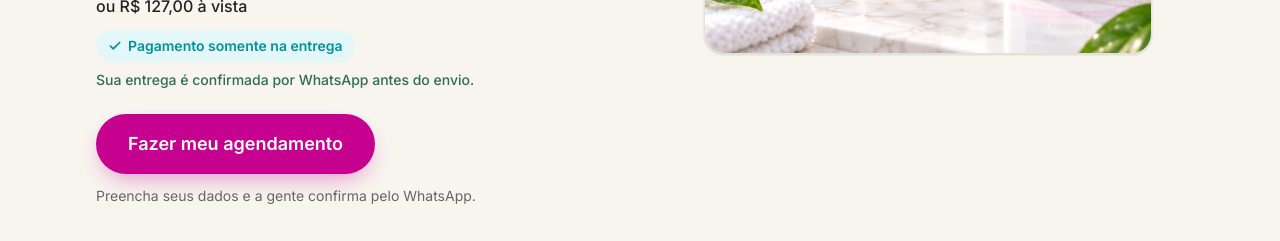
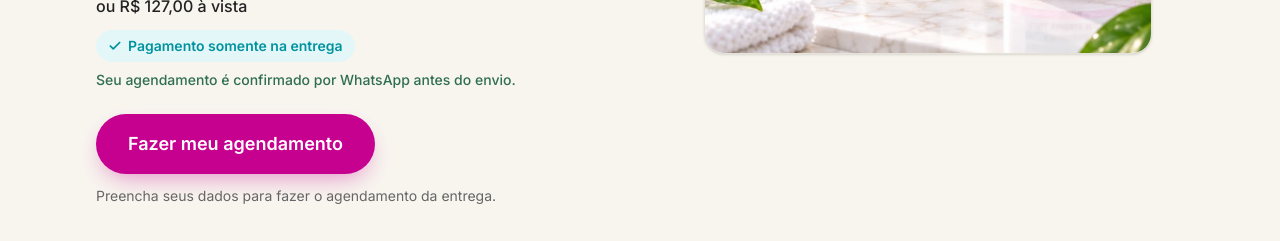
Before and after one commit to eusoudiegofreire/Removedor-de-Cravos-Recarreg-vel, a Next.js app: page /curitiba in a window 1280 px wide. Shown: the part 559-800 px from the top of the page. Built offline with nearby package versions, Linux system fonts and the light colour scheme.

Commit message:
Ajusta copy de agendamento na pagina de Curitiba

```diff
--- a/src/app/curitiba/page.tsx
+++ b/src/app/curitiba/page.tsx
@@ -25,7 +25,7 @@ import {
 
 const title = `${PRODUCT_NAME_CURITIBA} em Curitiba`;
 const description =
-  "Solicite a entrega do Clareador de Manchas em Curitiba. Pagamento somente na entrega. Confirmamos seus dados pelo WhatsApp antes do envio.";
+  "Faça o agendamento do Clareador de Manchas em Curitiba. Pagamento somente na entrega. Confirmamos seus dados pelo WhatsApp antes do envio.";
 
 export const metadata: Metadata = {
   title,
@@ -89,11 +89,11 @@ export default function CuritibaPage() {
             bullets={[]}
             priceNote={heroPriceNoteCuritiba}
             installments={pricingCuritiba}
-            trustLine="Sua entrega é confirmada por WhatsApp antes do envio."
+            trustLine="Seu agendamento é confirmado por WhatsApp antes do envio."
             ctaLabel={ctaLabelsCuritiba.hero}
             ctaLink={`#${FORM_ANCHOR}`}
             ctaVariant="secondary"
-            paymentNote="Preencha seus dados e a gente confirma pelo WhatsApp."
+            paymentNote="Preencha seus dados para fazer o agendamento da entrega."
           />
 
           <Resultados
@@ -114,7 +114,7 @@ export default function CuritibaPage() {
             title="Como funciona a entrega em Curitiba"
             steps={[
               {
-                title: "Solicite seu agendamento",
+                title: "Faça seu agendamento",
                 text: "Preencha seus dados de entrega aqui no site.",
               },
               {
@@ -126,7 +126,7 @@ export default function CuritibaPage() {
                 text: "Escolha dinheiro, Pix ou cartão no momento da entrega.",
               },
             ]}
-            note="Sua solicitação é confirmada pelo WhatsApp antes de ser enviada para agendamento."
+            note="Após preencher o formulário, seu agendamento será registrado e confirmado pelo WhatsApp."
           />
 
           <Oferta
@@ -144,9 +144,9 @@ export default function CuritibaPage() {
 
           <Section bg="offwhite">
             <SectionHeading
-              eyebrow="Solicitação"
-              title="Solicite sua entrega em Curitiba"
-              text="Preencha seus dados em poucos passos. Confirmamos tudo pelo WhatsApp antes do envio."
+              eyebrow="Agendamento"
+              title="Faça seu agendamento em Curitiba"
+              text="Preencha seus dados em poucos passos para agendar sua entrega. Confirmamos tudo pelo WhatsApp antes do envio."
             />
             <div className="mt-10">
               <LeadForm />
@@ -157,7 +157,7 @@ export default function CuritibaPage() {
 
           <CtaFinal
             title="Receba o Clareador de Manchas em Curitiba"
-            text="Clareador de Manchas Amazon Kaps Cicatridiva 200g. Solicite sua entrega e pague somente quando receber."
+            text="Clareador de Manchas Amazon Kaps Cicatridiva 200g. Faça seu agendamento e pague somente quando receber."
             priceLabel="R$ 127,00 à vista"
             ctaLabel={ctaLabelsCuritiba.fechamento}
             ctaLink={`#${FORM_ANCHOR}`}
```
